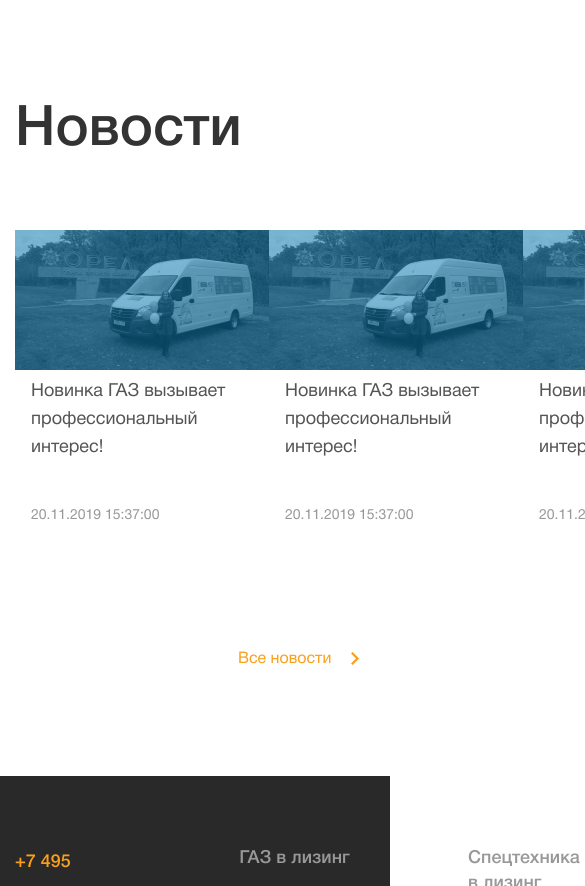
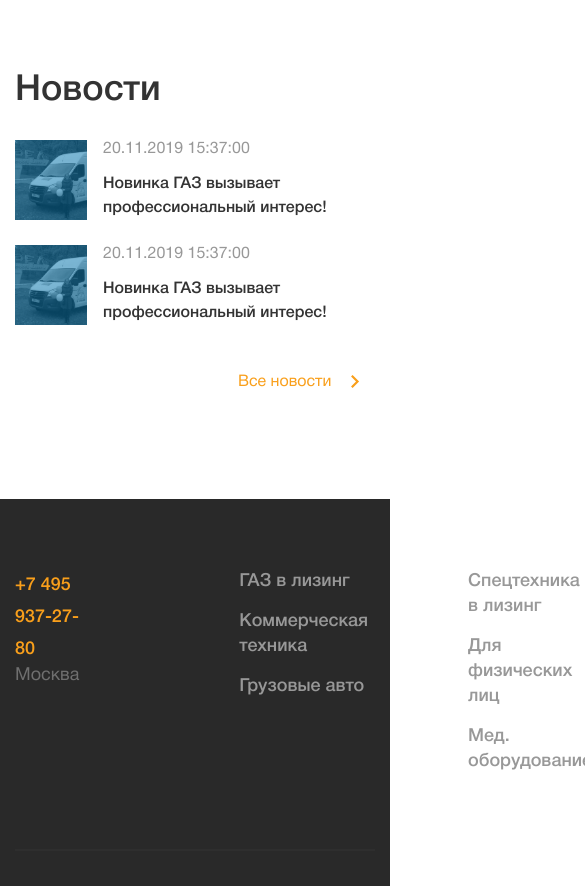
Before and after one commit to webAqemu/test, a plain HTML site: page index.html in a window 390 px wide. Shown: the part 2387-3273 px from the top of the page, 585 px wide, since content can reach past the window. Drawn offline with nearby package versions, Linux system fonts and the light colour scheme; files whose address does not match are found by name; a web font is replaced by a local one.

Commit message:
added adaptive to news section

```diff
--- a/index.html
+++ b/index.html
@@ -661,32 +661,40 @@
         <div class="news__title">Новости</div>
         <div class="news__wrapper">
           <a class="news__item" href="#">
-            <img class="news__img" src="images/news-1.png">
+            <div class="news__img"></div>
+            <div class="news__info">
               <div class="news__text">
                 Новинка ГАЗ вызывает профессиональный интерес!
               </div>
               <div class="news__date">20.11.2019 15:37:00</div>
+            </div>
           </a>
           <a class="news__item" href="#">
-            <img class="news__img" src="images/news-1.png">
+            <div class="news__img"></div>
+            <div class="news__info">
               <div class="news__text">
                 Новинка ГАЗ вызывает профессиональный интерес!
               </div>
               <div class="news__date">20.11.2019 15:37:00</div>
+            </div>
           </a>
           <a class="news__item" href="#">
-            <img class="news__img" src="images/news-1.png">
+            <div class="news__img"></div>
+            <div class="news__info">
               <div class="news__text">
                 Новинка ГАЗ вызывает профессиональный интерес!
               </div>
               <div class="news__date">20.11.2019 15:37:00</div>
+            </div>
           </a>
           <a class="news__item" href="#">
-            <img class="news__img" src="images/news-1.png">
+            <div class="news__img"></div>
+            <div class="news__info">
               <div class="news__text">
                 Новинка ГАЗ вызывает профессиональный интерес!
               </div>
               <div class="news__date">20.11.2019 15:37:00</div>
+            </div>
           </a>
         </div>
         <a class="news__all" href="#">
--- a/js/script.js
+++ b/js/script.js
@@ -37,10 +37,4 @@ $('.catalog__slider').slick({
   dots: true,
   variableWidth: true,
   infinite: false,
-  responsive: [
-    {
-      breakpoint: 651,
-      settings: "unslick"
-    }
-  ]
 });
--- a/scss/_media.scss
+++ b/scss/_media.scss
@@ -89,6 +89,7 @@
 @media (max-width: 1000px) {
   .offers {
     margin-top: 95px;
+    margin-bottom: 70px;
     overflow: hidden;
     height: 390px;
     & .container {
@@ -139,6 +140,68 @@
       }
     }
   }
+
+  .news {
+
+    &__wrapper {
+      justify-content: flex-start;
+    }
+
+    &__title {
+      font-size: 36px;
+      line-height: 48px;
+      margin-bottom: 25px;
+    }
+
+    &__item {
+      display: flex;
+      max-width: 330px;
+      padding: 0;
+      &:nth-child(3),
+      &:nth-child(4) {
+        display: none;
+      }
+
+      & + & {
+        margin-left: 15px;
+      }
+
+      &:hover {
+        margin-top: 0;
+        margin-bottom: 0;
+        box-shadow: none;
+      }
+    }
+
+    &__img {
+      max-width: 72px;
+      width: 100%;
+      height: 80px;
+      background-size: 240%;
+    }
+
+    &__info {
+      display: flex;
+      flex-direction: column-reverse;
+    }
+
+    &__date {
+      font-size: 16px;
+      line-height: 16px;
+      margin-top: 0;
+    }
+
+    &__text {
+      font-size: 16px;
+      line-height: 24px;
+      color: #333333;
+      @include h5;
+    }
+
+    &__all {
+      margin-top: 30px;
+    }
+  }
 }
 
 @media (max-width: 850px) {
@@ -186,6 +249,19 @@
     }
   }
 
+}
+
+@media (max-width: 850px) {
+  .news{
+    &__wrapper {
+      flex-direction: column;
+    }
+
+    &__item + &__item {
+      margin-left: 0;
+      margin-top: 25px;
+    }
+  }
 }
 
 @media (max-width: 650px) {
@@ -326,6 +402,7 @@
   .catalog {
     background-image: none;
     background-color: $blue;
+
     &__inner {
       padding-top: 65px;
       padding-bottom: 50px;
@@ -338,10 +415,11 @@
     }
 
     &__slider {
-      padding-bottom: 0;
-      & > .catalog__slide {
-        display: none;
-      }
+      display: none;
+    }
+
+    &__phone-list {
+      display: block;
     }
 
     &__item {
--- a/scss/style.scss
+++ b/scss/style.scss
@@ -568,6 +568,10 @@
     padding-bottom: 85px;
   }
 
+  &__phone-list {
+    display: none;
+  }
+
   &__slide {
     outline: none;
   }
@@ -884,13 +888,25 @@
       }
     }
 
+    & + & {
+      margin-left: 5px;
+    }
+  }
+
+  &__img {
+    background-image: url(../images/news-1.png);
+    background-position: center;
+    background-size: cover;
+    background-repeat: no-repeat;
+    width: 100%;
+    height: 140px;
   }
 
   &__text {
     font-size: 18px;
     line-height: 28px;
     color: #545454;
-    margin: 0 16px;
+    margin: 15px 16px 0;
   }
 
   &__date {
@@ -915,15 +931,6 @@
     & svg {
       margin-left: 15px;
       margin-bottom: -3px;
-    }
-
-    &:hover {
-      color: #ffffff;
-      background-color: $orange;
-
-      & svg path {
-        fill: #ffffff;
-      }
     }
   }
 }
```
Also changed, not shown: css/style.css. Lines whose indentation alone changed are shown as unchanged.
